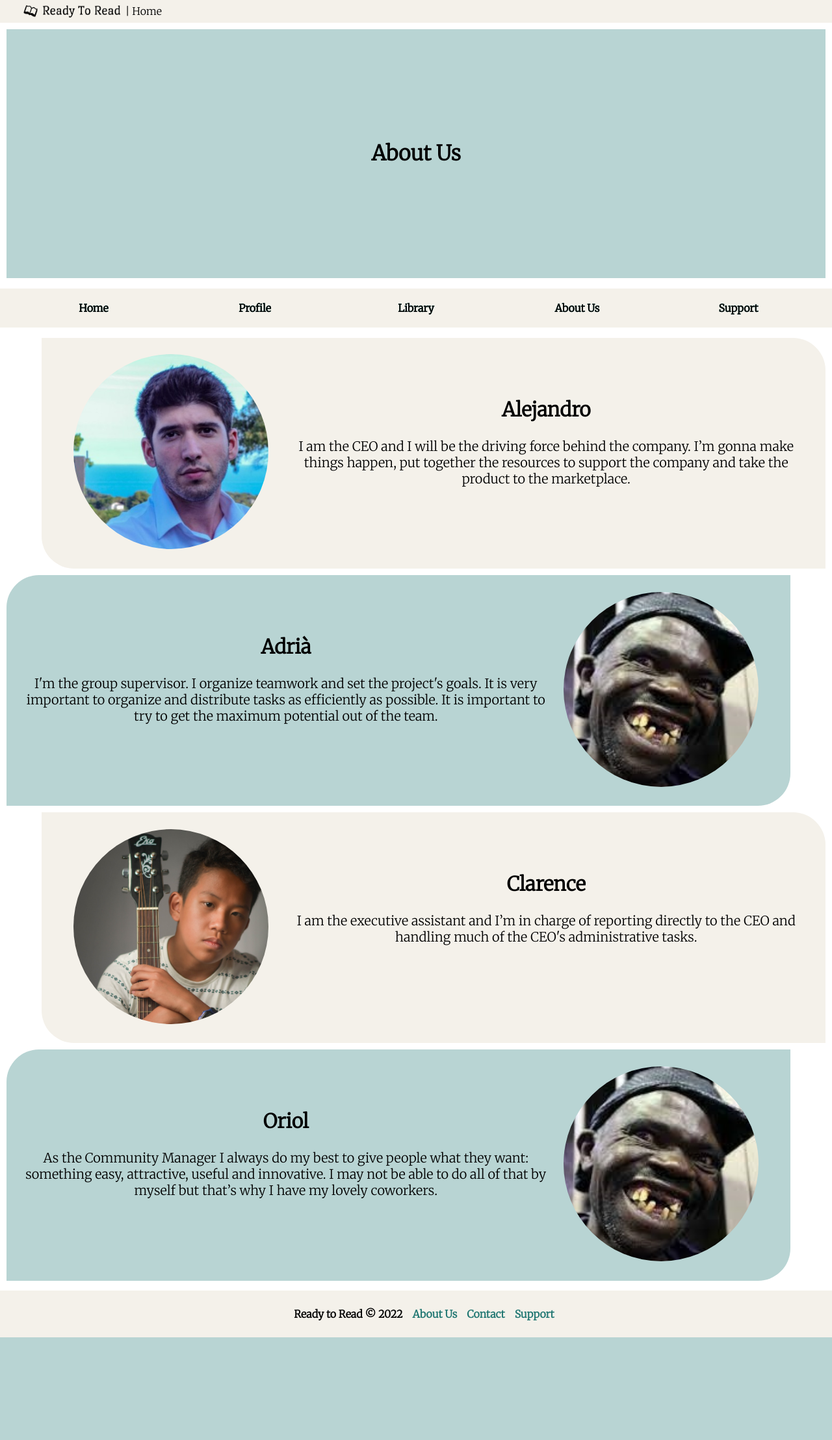
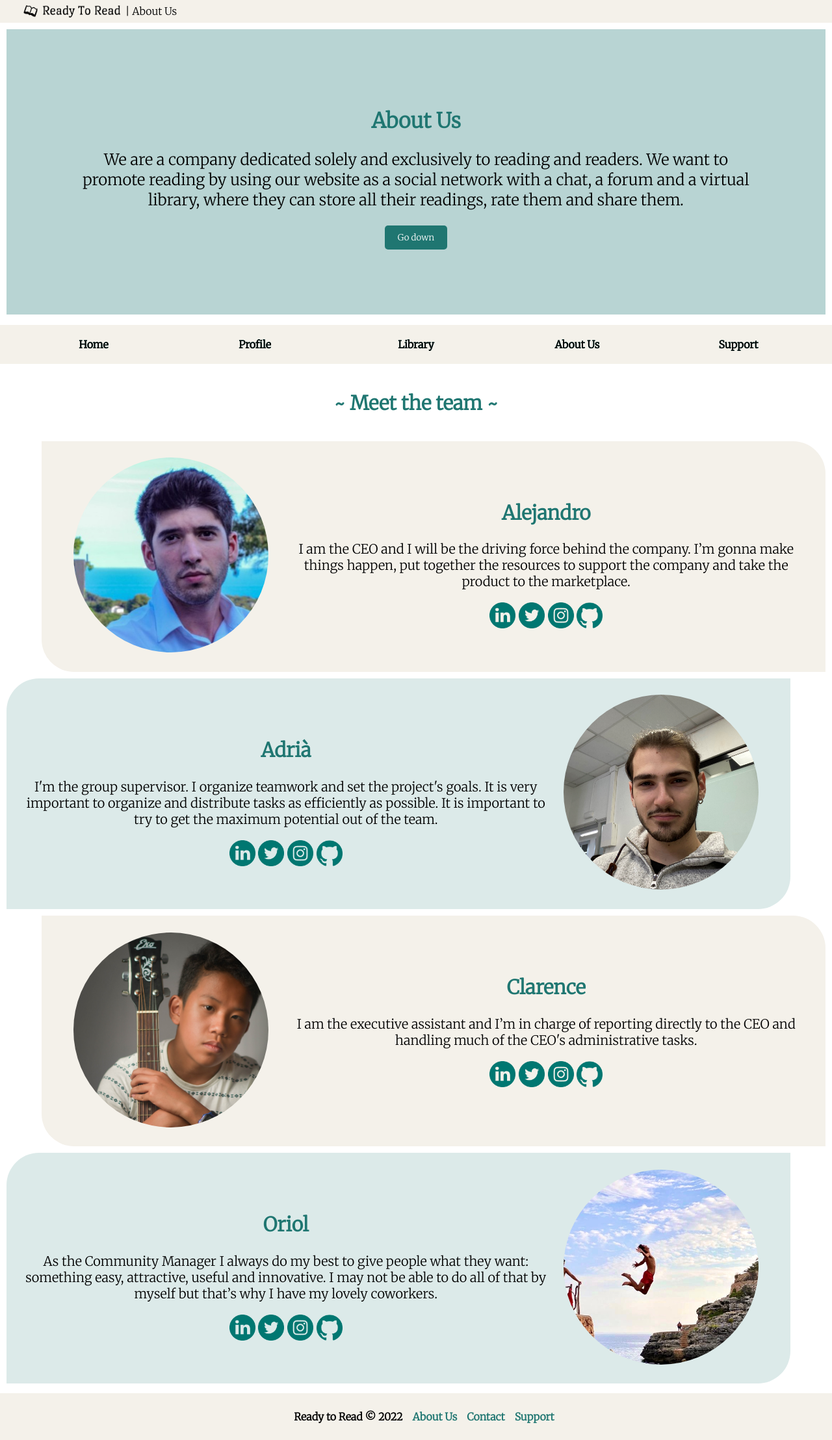
Before and after one commit to onemorecooder/ReadyToRead, a PHP site: page /aboutUs.html in a window 1280 px wide. Shown: the whole page at 65% size. Before the commit the page ends 2058 px from the top, so only its background shows below. Run offline with PHP 8.4, Linux system fonts and the light colour scheme.

Commit message:
PROYECTO W/ABOUT US & W/CONTACT

```diff
--- a/CSS/aboutUs.css
+++ b/CSS/aboutUs.css
@@ -119,8 +119,46 @@ ul#ejm4 li a:hover::before {
 #head{
     margin: 10px;
     text-align: center;
+    background-image: url(/Imagenes/cabecera.jpg);
+    padding: 100px;
+    z-index: 0;
+}
+
+#head_2{
+    margin: 10px;
+    text-align: center;
     background-color: #1f767250;
-    padding: 150px;
+    padding: 100px;
+    z-index: 0;
+}
+
+#head_2 h1{
+    color: #1f7671;
+}
+
+#head_3 h1{
+    color: #1f7671;
+    font-size: 30px;
+    text-align: center;
+    padding-top: 20px;
+    padding-bottom: 20px;
+}
+
+#head_2 p{
+    font-size: x-large;
+}
+
+#head h1{
+    z-index: 1;
+    opacity: 100%;
+    color: black;
+    background-color: #f4f1ea94;
+    padding: 50px;
+}
+
+#head img{
+    width: 150px;
+    height: 150px;
 }
 
 /* TAMAÑO DE LA IMÁGEN DE USUARIO */
@@ -128,6 +166,7 @@ ul#ejm4 li a:hover::before {
     width: 300px;
     height: 300px;
     border-radius: 50%;
+
 }
 
 .pic_left{
@@ -145,7 +184,7 @@ ul#ejm4 li a:hover::before {
 .pic_right{
     border-top-left-radius: 50px;
     border-bottom-right-radius: 50px;
-    background-color: #1f767250;
+    background-color: #1f767227;
     margin: 10px;
     padding: 2%;
     text-align: justify;
@@ -159,11 +198,6 @@ ul#ejm4 li a:hover::before {
 }
 
 .pic_left div{
-    text-align: center;
-}
-
-.pic_left div img{
-    border-radius: 50%;
     text-align: center;
 }
 
@@ -182,7 +216,21 @@ ul#ejm4 li a:hover::before {
     font-size: 20px;
 }
 
+.pic_left div h2{
+    color: #1f7671;
+}
+
+.pic_right div h2{
+    color: #1f7671;
+}
+
+.social_media:hover{
+    opacity: 0.5;
+}
+
 /****************************************************************/
+
+
 
 /* AJUSTAMOS AL CENTRO TODO EL CONTENIDO DEL FOOTER */
 footer {
--- a/aboutUs.html
+++ b/aboutUs.html
@@ -10,6 +10,7 @@
     </link>
     <link rel="stylesheet" href="CSS/aboutUs.css">
     <link rel="stylesheet" href="CSS/home_slider.css">
+    <link rel="stylesheet" href="CSS/inicio.css">
 
     <script src="JS/jquery-3.6.0.min.js"></script>
     <script src="JS/slick.js"></script>
@@ -17,7 +18,7 @@
 
 
 
-    <title>RTR | Home</title>
+    <title>RTR | About Us</title>
 </head>
 
 <body>
@@ -25,12 +26,19 @@
     <header>
         <div id="cabezal">
             <img id="logo" src="LOGO1/logo_large.png" alt="Logo de Ready To Read">
-            <p> | Home</p>
+            <p> | About Us</p>
         </div>
 
-        <div id="head">
+        <div id="head_2">
             <h1>About Us</h1>
-    </div>
+            <p>We are a company dedicated solely and exclusively to reading and readers.
+                We want to promote reading by using our website as a social network with a chat,
+                a forum and a virtual library, where they can store all their readings, rate them and share them. </p>
+                <div id="logout">
+                    <a href="#head_3" ><button class="button">Go down</button></a>
+                  </div>
+        </div>
+
 
         </div>
         <div id="barraMenu">
@@ -48,6 +56,9 @@
     <!-- CONTENIDO PÁGINA -->
 
 
+    <div id="head_3">
+        <h1>~ Meet the team ~</h1>
+    </div>
     <div class="pic_left">
         <div>
             <img src="Imagenes/fotos_grupo/alejandro.jpg" alt="" class="group_users">
@@ -57,6 +68,12 @@
             <p>I am the CEO and I will be the driving force behind the company.
                 I’m gonna make things happen, put together the resources to support
                 the company and take the product to the marketplace.</p>
+            <div>
+                <a class="social_media" href=""><img src="/icons/social_media/linkedin.png" alt="linkedin" style="width: 40px; height: 40px;"></a>
+                <a class="social_media" href=""><img src="/icons/social_media/twitter.png" alt="twitter" style="width: 40px; height: 40px;"></a>
+                <a class="social_media" href=""><img src="/icons/social_media/instagram.png" alt="github" style="width: 40px; height: 40px;"></a>
+                <a class="social_media" href=""><img src="/icons/social_media/github.png" alt="github" style="width: 40px; height: 40px;"></a>
+            </div>
         </div>
     </div>
 
@@ -66,6 +83,12 @@
             <p>I'm the group supervisor. I organize teamwork and set the project's goals.
                 It is very important to organize and distribute tasks as efficiently as possible.
                 It is important to try to get the maximum potential out of the team.</p>
+            <div>
+                <a class="social_media" href=""><img src="/icons/social_media/linkedin.png" alt="linkedin" style="width: 40px; height: 40px;"></a>
+                <a class="social_media" href=""><img src="/icons/social_media/twitter.png" alt="twitter" style="width: 40px; height: 40px;"></a>
+                <a class="social_media" href=""><img src="/icons/social_media/instagram.png" alt="github" style="width: 40px; height: 40px;"></a>
+                <a class="social_media" href=""><img src="/icons/social_media/github.png" alt="github" style="width: 40px; height: 40px;"></a>
+            </div>
         </div>
         <div>
             <img src="/Imagenes/fotos_grupo/adri.jpg" alt="" class="group_users">
@@ -80,18 +103,30 @@
             <h2>Clarence</h2>
             <p>I am the executive assistant and I’m in charge of reporting directly to
                 the CEO and handling much of the CEO's administrative tasks.</p>
+            <div>
+                <a class="social_media" href=""><img src="/icons/social_media/linkedin.png" alt="linkedin" style="width: 40px; height: 40px;"></a>
+                <a class="social_media" href=""><img src="/icons/social_media/twitter.png" alt="twitter" style="width: 40px; height: 40px;"></a>
+                <a class="social_media" href=""><img src="/icons/social_media/instagram.png" alt="github" style="width: 40px; height: 40px;"></a>
+                <a class="social_media" href=""><img src="/icons/social_media/github.png" alt="github" style="width: 40px; height: 40px;"></a>
+            </div>
         </div>
     </div>
 
     <div class="pic_right">
         <div>
             <h2>Oriol</h2>
-            <p>As the Community Manager I always do my best to give  people what they want:
+            <p>As the Community Manager I always do my best to give people what they want:
                 something easy, attractive, useful and innovative. I may not be able to do
                 all of that by myself but that’s why I have my lovely coworkers.</p>
+            <div>
+                <a class="social_media" href=""><img src="/icons/social_media/linkedin.png" alt="linkedin" style="width: 40px; height: 40px;"></a>
+                <a class="social_media" href=""><img src="/icons/social_media/twitter.png" alt="twitter" style="width: 40px; height: 40px;"></a>
+                <a class="social_media" href=""><img src="/icons/social_media/instagram.png" alt="github" style="width: 40px; height: 40px;"></a>
+                <a class="social_media" href=""><img src="/icons/social_media/github.png" alt="github" style="width: 40px; height: 40px;"></a>
+            </div>
         </div>
         <div>
-            <img src="Imagenes/fotos_grupo/adri.jpg" alt="" class="group_users">
+            <img src="Imagenes/fotos_grupo/oriol.jpeg" alt="" class="group_users">
         </div>
     </div>
 
@@ -101,8 +136,8 @@
         <ul>
             <li><b>Ready to Read &copy; 2022</b></li>
             <li><a class="textFooter" href="aboutUs.html" title="Pantalla sobre ReadyToRead">About Us</a></li>
-            <li><a class="textFooter" href="#" title="Pantalla de contacto de ReadyToRead">Contact</a></li>
-            <li><a class="textFooter" href="soporte1.html" title="Pantalla de soporte">Support</a></li>
+            <li><a class="textFooter" href="contact.php" title="Pantalla de contacto de ReadyToRead">Contact</a></li>
+            <li><a class="textFooter" href="soporte1.php" title="Pantalla de soporte">Support</a></li>
         </ul>
     </footer>
 
--- a/amigos.php
+++ b/amigos.php
@@ -124,8 +124,8 @@
         <ul>
             <li><b>Ready to Read &copy; 2022</b></li>
             <li><a class="textFooter" href="aboutUs.html" title="Pantalla sobre ReadyToRead">About Us</a></li>
-            <li><a class="textFooter" href="#" title="Pantalla de contacto de ReadyToRead">Contact</a></li>
-            <li><a class="textFooter" href="soporte1.html" title="Pantalla de soporte">Support</a></li>
+            <li><a class="textFooter" href="contact.php" title="Pantalla de contacto de ReadyToRead">Contact</a></li>
+            <li><a class="textFooter" href="soporte1.php" title="Pantalla de soporte">Support</a></li>
         </ul>
     </footer>
 
--- a/inicio.php
+++ b/inicio.php
@@ -106,8 +106,8 @@
     <ul>
       <li><b>Ready to Read &copy; 2022</b></li>
       <li><a class="textFooter" href="aboutUs.html" title="Pantalla sobre ReadyToRead">About Us</a></li>
-      <li><a class="textFooter" href="#" title="Pantalla de contacto de ReadyToRead">Contact</a></li>
-      <li><a class="textFooter" href="soporte1.html" title="Pantalla de soporte">Support</a></li>
+      <li><a class="textFooter" href="contact.php" title="Pantalla de contacto de ReadyToRead">Contact</a></li>
+      <li><a class="textFooter" href="soporte1.php" title="Pantalla de soporte">Support</a></li>
     </ul>
   </footer>
 
--- a/libros.php
+++ b/libros.php
@@ -124,7 +124,7 @@
         <ul>
             <li><b>Ready to Read &copy; 2022</b></li>
             <li><a class="textFooter" href="aboutUs.html" title="Pantalla sobre ReadyToRead">About Us</a></li>
-            <li><a class="textFooter" href="#" title="Pantalla de contacto de ReadyToRead">Contact</a></li>
+            <li><a class="textFooter" href="contact.php" title="Pantalla de contacto de ReadyToRead">Contact</a></li>
             <li><a class="textFooter" href="soporte1.php" title="Support">Support</a></li>
         </ul>
     </footer>
--- a/login.php
+++ b/login.php
@@ -46,8 +46,8 @@
         <ul>
             <li><b>Ready to Read &copy; 2022</b></li>
             <li><a class="textFooter" href="aboutUs.html" title="Pantalla sobre ReadyToRead">About Us</a></li>
-            <li><a class="textFooter" href="#" title="Pantalla de contacto de ReadyToRead">Contact</a></li>
-            <li><a class="textFooter" href="soporte1.html" title="Pantalla de soporte">Support</a></li>
+            <li><a class="textFooter" href="contact.php" title="Pantalla de contacto de ReadyToRead">Contact</a></li>
+            <li><a class="textFooter" href="soporte1.php" title="Pantalla de soporte">Support</a></li>
         </ul>
     </footer>
 
--- a/perfil.php
+++ b/perfil.php
@@ -152,7 +152,7 @@
         <ul>
             <li><b>Ready to Read &copy; 2022</b></li>
             <li><a class="textFooter" href="aboutUs.html">About Us</a></li>
-            <li><a class="textFooter" href="#">Contact</a></li>
+            <li><a class="textFooter" href="contact.php">Contact</a></li>
             <li><a class="textFooter" href="soporte1.php">Support</a></li>
         </ul>
     </footer>
--- a/signup.php
+++ b/signup.php
@@ -47,7 +47,7 @@
         <ul>
             <li><b>Ready to Read &copy; 2022</b></li>
             <li><a class="textFooter" href="aboutUs.html">About Us</a></li>
-            <li><a class="textFooter" href="#">Contact</a></li>
+            <li><a class="textFooter" href="contact.php">Contact</a></li>
             <li><a class="textFooter" href="soporte1.php">Support</a></li>
         </ul>
     </footer>
--- a/soporte1.php
+++ b/soporte1.php
@@ -319,7 +319,7 @@
         <ul>
             <li><b>Ready to Read &copy; 2022</b></li>
             <li><a class="textFooter" href="aboutUs.html" title="Pantalla sobre ReadyToRead">About Us</a></li>
-            <li><a class="textFooter" href="#" title="Pantalla de contacto de ReadyToRead">Contact</a></li>
+            <li><a class="textFooter" href="contact.php" title="Pantalla de contacto de ReadyToRead">Contact</a></li>
             <li><a class="textFooter" href="soporte1.php" title="Pantalla de soporte">Support</a></li>
         </ul>
     </footer>
```
Also changed, not shown: CSS/contact.css (added, +64 -0 lines), contact.php (added, +106 -0 lines), Imagenes/cabecera.jpg, Imagenes/contact.jpg (added), Imagenes/fotos_grupo/adri.jpg, Imagenes/fotos_grupo/oriol.jpeg (added), icons/about_us.png (added), icons/social_media/github.png (added), icons/social_media/instagram.png (added), icons/social_media/linkedin.png (added), icons/social_media/twitter.png (added).
